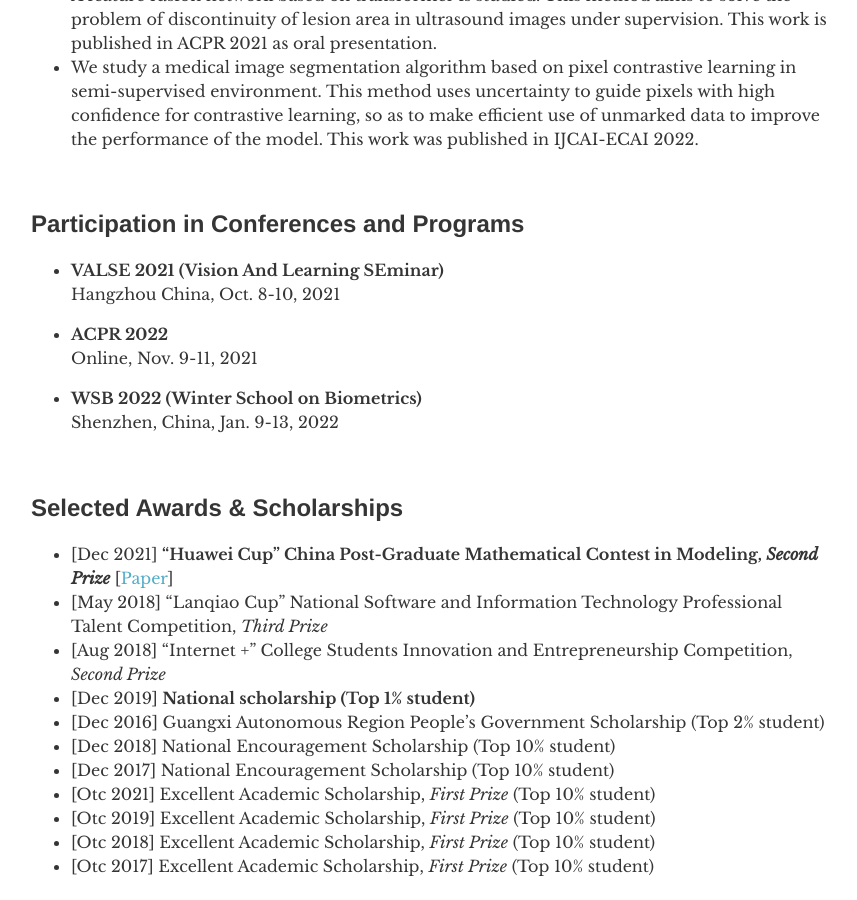
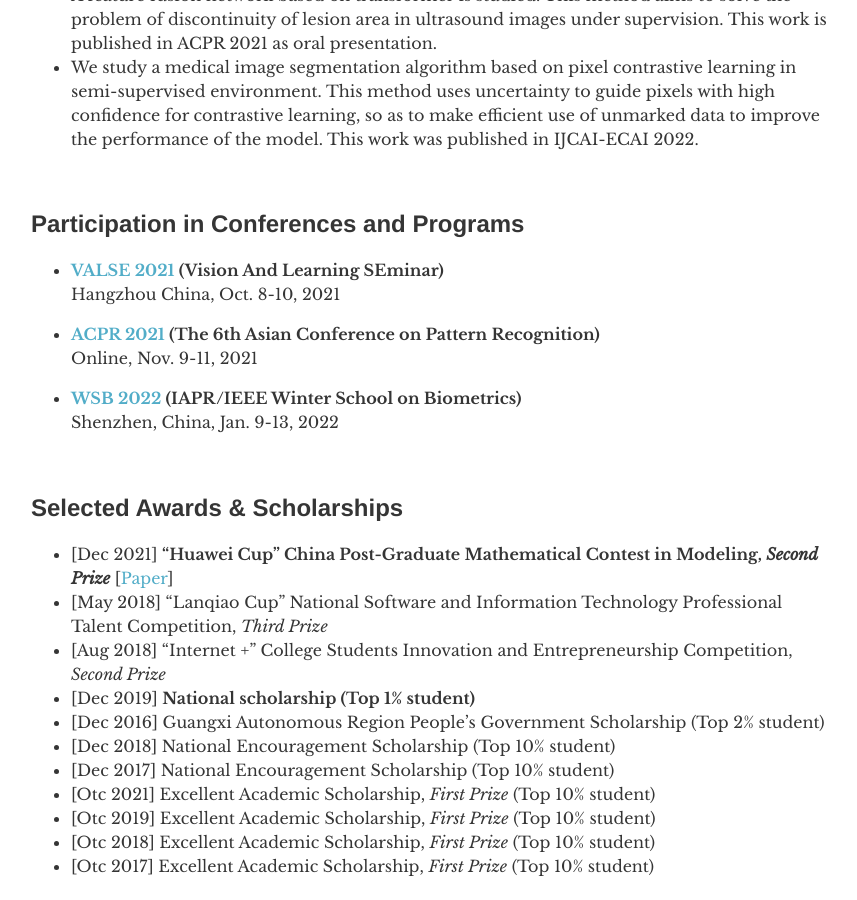
Before and after one commit to taovv/taovv.github.io, a Jekyll site: the page built from index.md, in a window 1280 px wide and 900 px high, scrolled down 1805 px. Shown: the whole window, without its empty margins (209-1066 px from the left). Built offline with Jekyll 4.4.1, drawn with Linux system fonts in a browser that asks for light colours.

Commit message:
Update index.md

```diff
--- a/index.md
+++ b/index.md
@@ -71,13 +71,13 @@ use of unmarked data to improve the performance of the model. This work was publ
 
 ## Participation in Conferences and Programs
 
-- <b>VALSE 2021 (Vision And Learning SEminar)</b><br>
+- <b>[VALSE 2021](http://valser.org/2021/) (Vision And Learning SEminar)</b><br>
   Hangzhou China, Oct. 8-10, 2021
 
-- <b>ACPR 2022</b><br>
+- <b>[ACPR 2021](http://brain.korea.ac.kr/acpr/) (The 6th Asian Conference on Pattern Recognition)</b><br>
   Online, Nov. 9-11, 2021
 
-- <b>WSB 2022 (Winter School on Biometrics)</b><br>
+- <b>[WSB 2022](https://www.comp.hkbu.edu.hk/wsb2022/) (IAPR/IEEE Winter School on Biometrics)</b><br>
   Shenzhen, China, Jan. 9-13, 2022
 
 <br>
```
